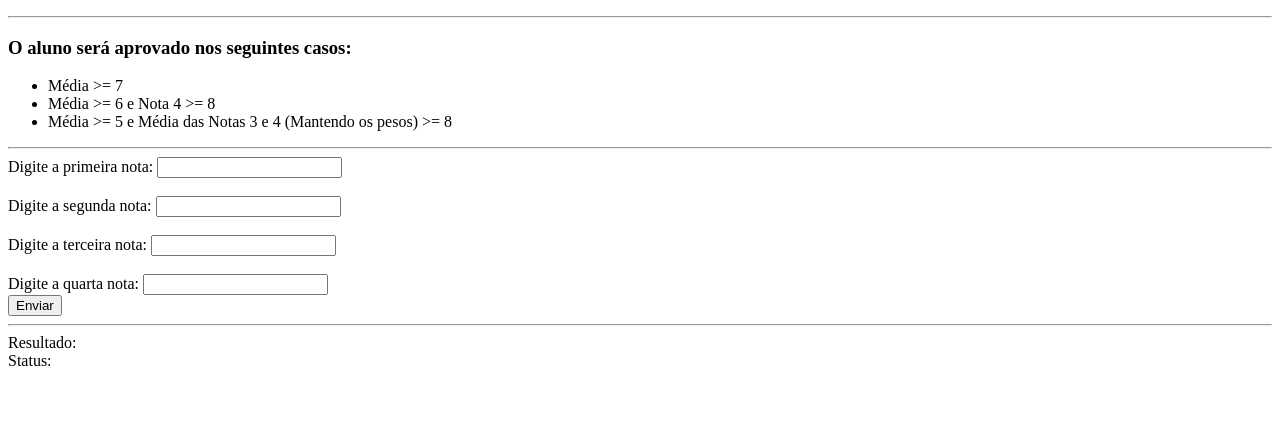
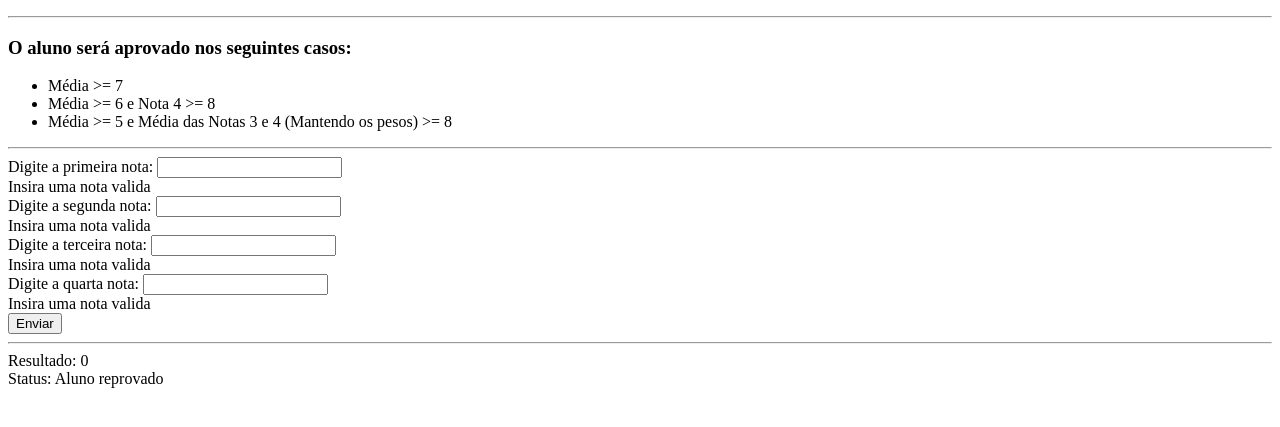
Before and after one commit to iBerserker89/formulario-calculo-media, a PHP site: page / in a window 1280 px wide. Shown: the part 186-613 px from the top of the page. Run offline with PHP 8.4, Linux system fonts and the light colour scheme.

Commit message:
Enviando validacao e msg de erro

```diff
--- a/function/calcula-nota.inc.php
+++ b/function/calcula-nota.inc.php
@@ -1,13 +1,9 @@
 <?php
 
 function calcula_media($n1, $n2, $n3, $n4) {
-    $peso1 = 1;
-    $peso2 = 2;
-    $peso3 = 3;
-    $peso4 = 4;
 
-    $somaResultado = ($n1 * $peso1) + ($n2 * $peso2) + ($n3 * $peso3) + ($n4 * $peso4);
-    $somaPesos = $peso1 + $peso2 + $peso3 + $peso4;
+    $somaResultado = ($n1 * 1) + ($n2 * 2) + ($n3 * 3) + ($n4 * 4);
+    $somaPesos = 10;
 
     return $somaResultado / $somaPesos;
 }
--- a/function/controlador.inc.php
+++ /dev/null
@@ -1,13 +0,0 @@
-<?php
-require_once 'retorna-mensagem.inc.php';
-require_once 'calcula-nota.inc.php';
-
-if (isset($_POST['nota1'])) {
-    $nota1 = $_POST['nota1'];
-    $nota2 = $_POST['nota2'];
-    $nota3 = $_POST['nota3'];
-    $nota4 = $_POST['nota4'];
-
-    $media = calcula_media($nota1, $nota2, $nota3, $nota4);
-    $mensagem_aprovacao = retorna_aprovacao($media);
-}
--- /dev/null
+++ b/function/retorna-aprovacao.inc.php
@@ -0,0 +1,18 @@
+<?php
+
+function retorna_aprovacao($media, $nota3, $nota4) {
+    $somaPesos = 7;
+    $soma_nota_tres_e_nota_quatro = ($nota3 * 3) + ($nota4 * 4);
+
+    $aprovacao = false;
+
+    if ($media >= 7) {
+        $aprovacao = 'true';
+    } elseif ($media >= 6 && $nota4 >= 8) {
+        $aprovacao = 'true';
+    } elseif ($media >= 5 && $soma_nota_tres_e_nota_quatro / $somaPesos >= 8) {
+        $aprovacao = 'true';
+    }
+
+    return $aprovacao;
+}
--- a/function/retorna-mensagem.inc.php
+++ /dev/null
@@ -1,26 +0,0 @@
-<?php
-
-function retorna_aprovacao($media) {
-    $mensagem = '';
-    $somaPesos = 7;
-    $soma_nota_tres_e_nota_quatro = ($_POST['nota3'] * 3) + ($_POST['nota4'] * 4);
-
-    $resultado_formatado = number_format(
-        $soma_nota_tres_e_nota_quatro / $somaPesos,
-        1,
-        '.',
-        ','
-    );
-
-    if ($media >= 7) {
-        $mensagem .= 'Aluno aprovado com média = ' . $media;
-    } elseif ($media >= 6 && $_POST['nota4'] >= 8) {
-        $mensagem .= 'Aluno aprovado com média = ' . $media . ' e nota 4 = ' . $_POST['nota4'];
-    } elseif ($media >= 5 && $soma_nota_tres_e_nota_quatro / $somaPesos >= 8) {
-        $mensagem .= 'Aluno aprovado com média: ' . $media . ' e soma das notas 3 e 4 = ' . $resultado_formatado;
-    } else {
-        $mensagem .= 'Aluno reprovado.';
-    }
-
-    return $mensagem;
-}
--- a/index.php
+++ b/index.php
@@ -1,5 +1,40 @@
         <?php
-require_once 'function/controlador.inc.php';
+        require_once 'function/retorna-aprovacao.inc.php';
+        require_once 'function/calcula-nota.inc.php';
+
+        $aviso = '';
+
+        if (isset($_POST['nota1']) && is_numeric($_POST['nota1'])) {
+            $nota1 = $_POST['nota1'];
+        } else {
+            $nota1 = 0;
+            $aviso = 'Insira uma nota válida';
+        }
+
+        if (isset($_POST['nota2']) && is_numeric($_POST['nota2'])) {
+            $nota2 = $_POST['nota2'];
+        } else {
+            $nota2 = 0;
+            $aviso = 'Insira uma nota valida';
+        }
+
+        if (isset($_POST['nota3']) && is_numeric($_POST['nota3'])) {
+            $nota3 = $_POST['nota3'];
+        } else {
+            $nota3 = 0;
+            $aviso = 'Insira uma nota valida';
+        }
+
+        if (isset($_POST['nota4']) && is_numeric($_POST['nota4'])) {
+            $nota4 = $_POST['nota4'];
+        } else {
+            $nota4 = 0;
+            $aviso = 'Insira uma nota valida';
+        }
+
+        $media = calcula_media($nota1, $nota2, $nota3, $nota4);
+        $resultado = retorna_aprovacao($media, $nota3, $nota4);
+
         ?>
 
 
@@ -32,35 +67,40 @@ require_once 'function/controlador.inc.php';
             <form method="POST" action="index.php">
                 <div>
                     <label for="nota1">Digite a primeira nota:</label>
-            <input type="number" step="0.1" name="nota1" id="nota1" value="
+                    <input type="number" step="0.1" min="0" name="nota1" id="nota1" value="
                         <?php if (!empty($nota1)) :
                             echo $nota1;
                         endif; ?>">
                 </div>
+                <?php echo $aviso ?>
                 <br>
                 <div>
                     <label for="nota2">Digite a segunda nota:</label>
-            <input type="number" step="0.1" name="nota2" id="nota2" value="
+                    <input type="number" step="0.1" min="0" name="nota2" id="nota2" value="
                         <?php if (!empty($nota2)) :
                             echo $nota2;
                         endif; ?>">
                 </div>
+                <?php echo $aviso ?>
                 <br>
                 <div>
                     <label for="nota3">Digite a terceira nota:</label>
-            <input type="number" step="0.1" name="nota3" id="nota3" value="
+                    <input type="number" step="0.1" min="0" name="nota3" id="nota3" value="
                         <?php if (!empty($nota3)) :
                             echo $nota3;
                         endif; ?>">
                 </div>
+                <?php echo $aviso ?>
                 <br>
                 <div>
                     <label for="nota4">Digite a quarta nota:</label>
-            <input type="number" step="0.1" name="nota4" id="nota4" value="
+                    <input type="number" step="0.1" min="0" name="nota4" id="nota4" value="
                         <?php if (!empty($nota4)) :
                             echo $nota4;
                         endif; ?>">
                 </div>
+                <?php echo $aviso ?>
+                <br>
                 <input type="submit" value="Enviar">
             </form>
             <hr>
@@ -72,8 +112,10 @@ require_once 'function/controlador.inc.php';
                 </span>
                 <br>
                 <span>Status:
-            <?php if (isset($mensagem_aprovacao)):
-                echo $mensagem_aprovacao;
+                    <?php if ($resultado) :
+                        echo $retorno = 'Aluno aprovado'; ?>
+                    <?php else :
+                        echo $retorno = 'Aluno reprovado';
                      endif; ?>
                 </span>
             </div>
```
Also changed, not shown: .docksal/docksal.yml (added), 2 other files. Lines whose indentation alone changed are shown as unchanged.
